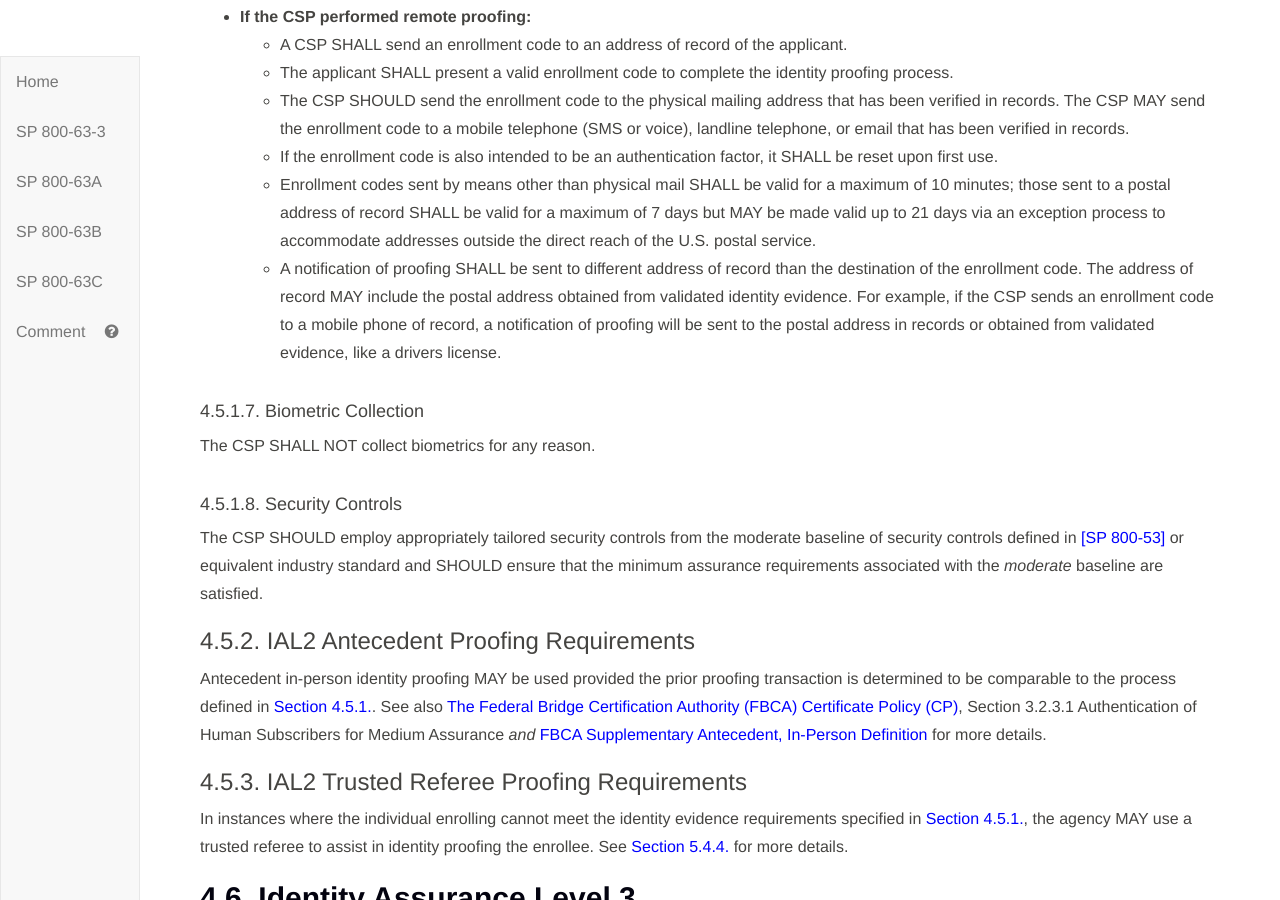
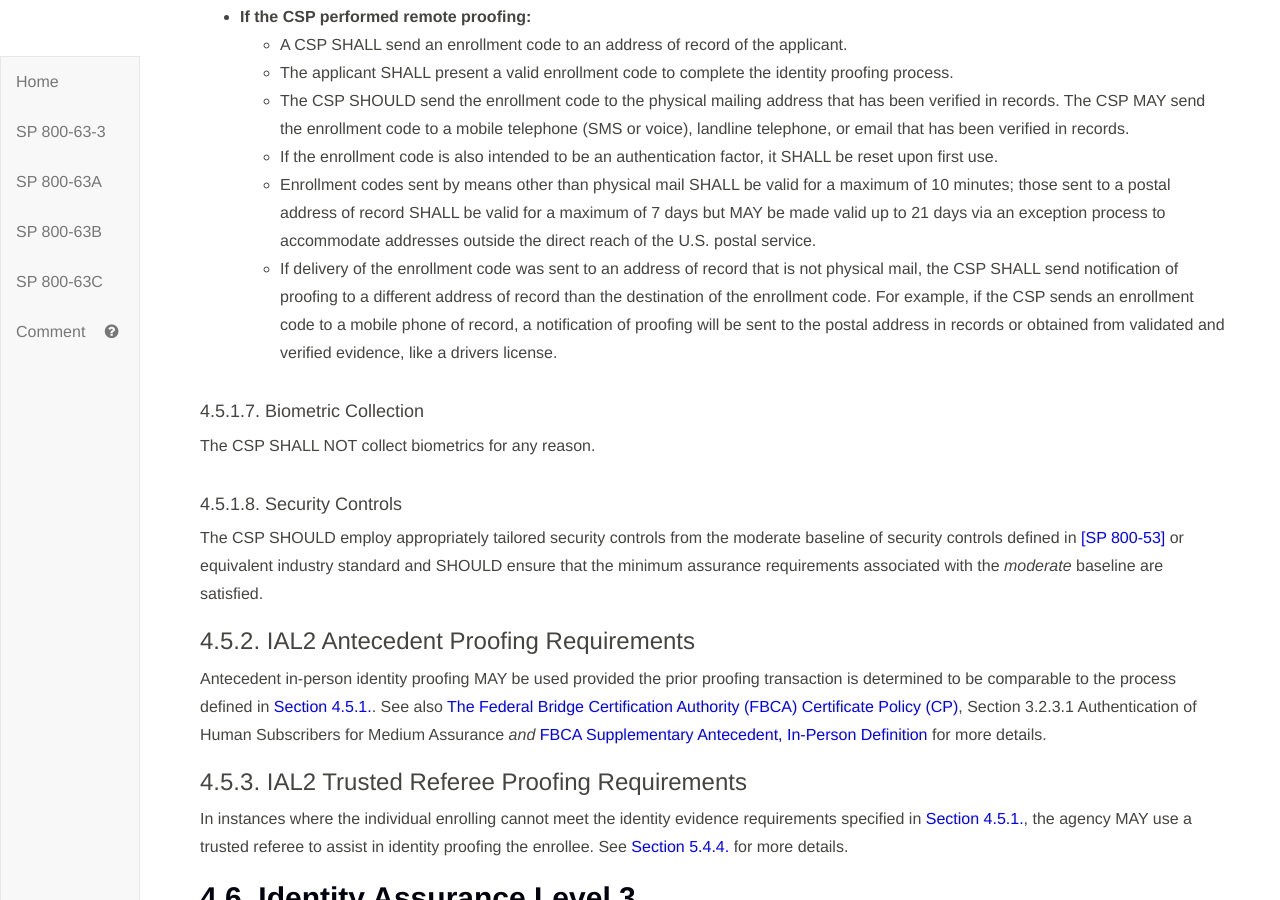
Before and after one commit to usnistgov/800-63-3, a Jekyll site: the page built from sp800-63a.md, in a window 1280 px wide and 900 px high, scrolled down 15305 px. Built offline with Jekyll 4.4.1, drawn with Linux system fonts in a browser that asks for light colours.

Commit message:
Address of record notification update
Closes #305

```diff
--- a/sp800-63a/sec4_ial.md
+++ b/sp800-63a/sec4_ial.md
@@ -138,7 +138,7 @@ The CSP SHOULD perform identity proofing in-person. The CSP MAY perform remote i
 	- The CSP SHOULD send the enrollment code to the physical mailing address that has been verified in records.  The CSP MAY send the enrollment code to a mobile telephone (SMS or voice), landline telephone, or email that has been verified in records.
 	- If the enrollment code is also intended to be an authentication factor, it SHALL be reset upon first use.
 	- Enrollment codes sent by means other than physical mail SHALL be valid for a maximum of 10 minutes; those sent to a postal address of record SHALL be valid for a maximum of 7 days but MAY be made valid up to 21 days via an exception process to accommodate addresses outside the direct reach of the U.S. postal service.
-	- A notification of proofing SHALL be sent to different address of record than the destination of the enrollment code. The address of record MAY include the postal address obtained from validated identity evidence.  For example, if the CSP sends an enrollment code to a mobile phone of record, a notification of proofing will be sent to the postal address in records or obtained from validated evidence, like a drivers license.
+	- If delivery of the enrollment code was sent to an address of record that is not physical mail, the CSP SHALL send notification of proofing to a different address of record than the destination of the enrollment code. For example, if the CSP sends an enrollment code to a mobile phone of record, a notification of proofing will be sent to the postal address in records or obtained from validated and verified evidence, like a drivers license.
 
 #### 4.5.1.7. Biometric Collection
 
```
